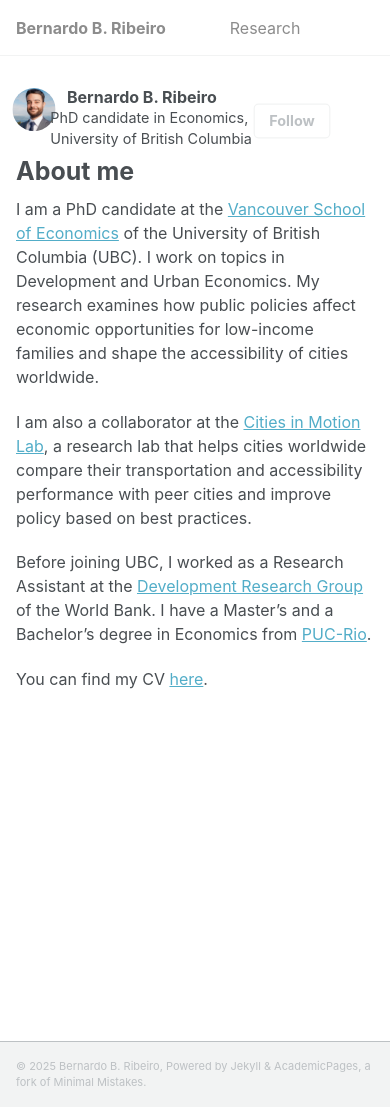
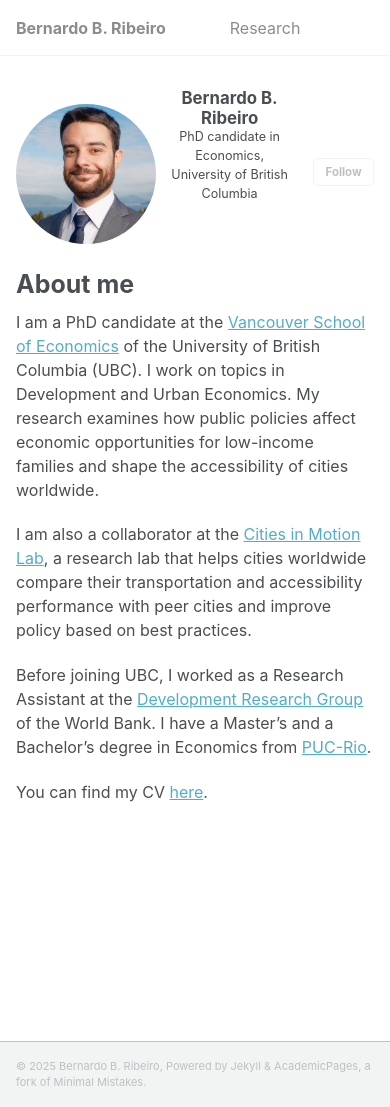
Before and after one commit to bbribeiro/bbribeiro.github.io, a Jekyll site: the page built from _pages/about.md, in a window 390 px wide and 1107 px high. Built offline with Jekyll 4.4.1, drawn with Linux system fonts in a browser that asks for light colours; a script that is not in the unit is left out.

Commit message:
Update main.scss

```diff
--- a/assets/css/main.scss
+++ b/assets/css/main.scss
@@ -42,11 +42,35 @@
     "vendor/font-awesome/brands"
 ;
 
-/* Re-scale sidebar */
+/* Mobile author card: make photo larger and avoid overlap */
 @media screen and (max-width: 768px) {
-  .author__bio, .author__avatar img, .author__urls-wrapper {
-    transform: scale(1.2);
-    transform-origin: top center;
+  /* Ensure the avatar isn’t floated on mobile */
+  .author__avatar {
+    float: none !important;
+    width: 140px !important;     /* adjust 120–160px to taste */
+    height: 140px !important;
+    margin: 1rem auto 0.75rem !important; /* center above the text */
+  }
+
+  /* Actually grow the image, not just scale text */
+  .author__avatar img {
+    width: 100% !important;
+    height: 100% !important;
+    object-fit: cover;
+    border-radius: 50%;
+  }
+
+  /* Bump text a bit, but keep it from crowding the image */
+  .author__content {
+    font-size: 1.05rem !important;
+    line-height: 1.4 !important;
+    text-align: center;
+    margin-top: 0 !important;
+  }
+
+  .author__urls-wrapper {
+    font-size: 0.95rem !important;
+    text-align: center;
   }
 }
 
```
